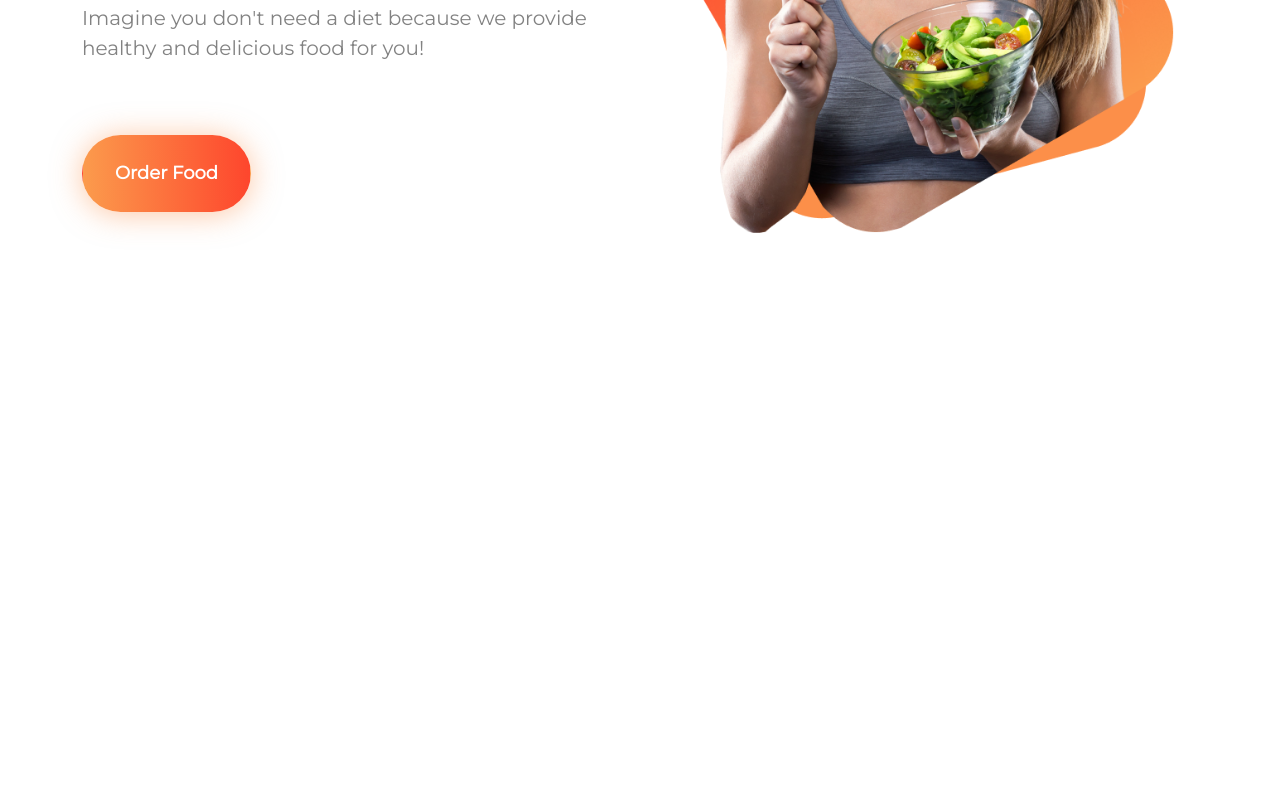
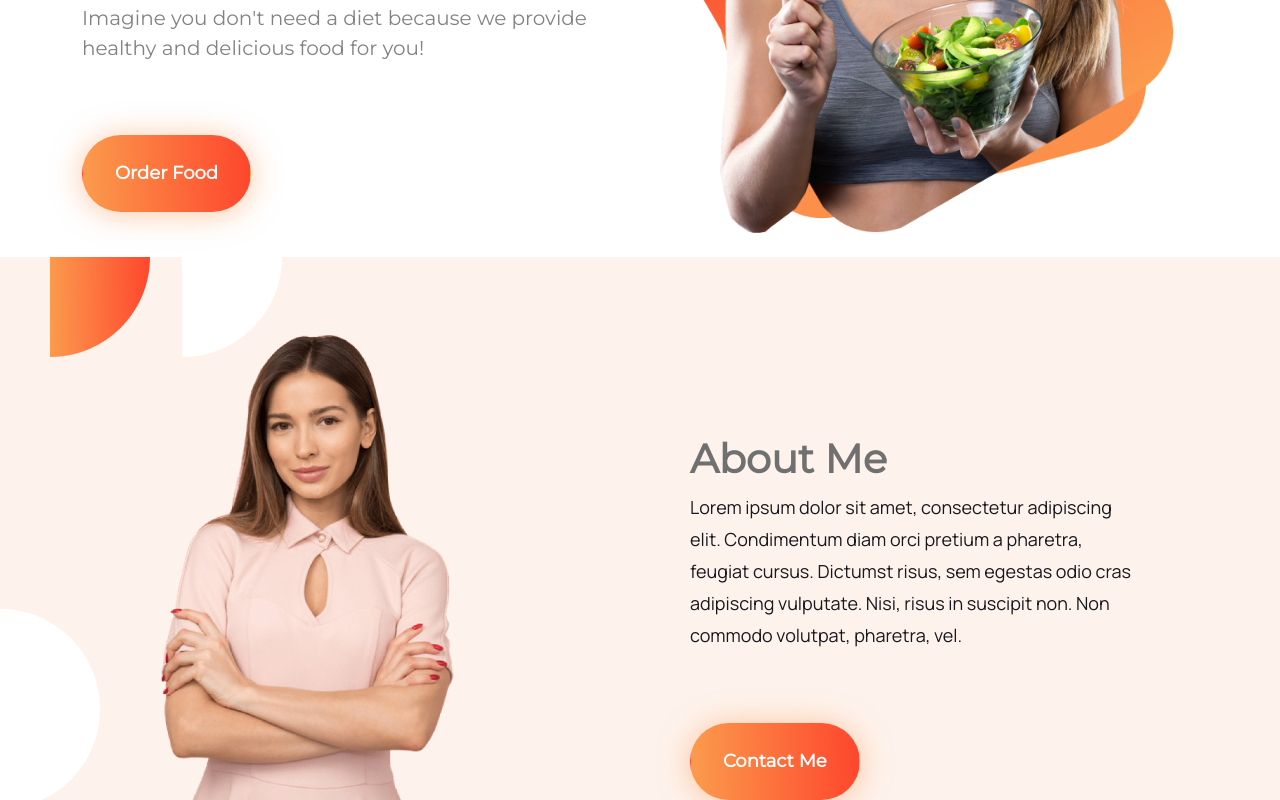
Before and after one commit to Hridoy3519/Food_Network-Bootstrap-Revision-, a plain HTML site: page index.html in a window 1280 px wide. Shown: the part 411-1211 px from the top of the page. Before the commit the page ends 800 px from the top, so only its background shows below. Drawn offline with nearby package versions, Linux system fonts and the light colour scheme.

Commit message:
About Section Done

```diff
--- a/index.html
+++ b/index.html
@@ -9,6 +9,7 @@
     <link rel="preconnect" href="https://fonts.googleapis.com">
     <link rel="preconnect" href="https://fonts.gstatic.com" crossorigin>
     <link href="https://fonts.googleapis.com/css2?family=Montserrat&display=swap" rel="stylesheet">
+    <link href="https://fonts.googleapis.com/css2?family=Manrope&display=swap" rel="stylesheet">
 
 
     <title>Food Network</title>
@@ -25,10 +26,29 @@
                 <h1><span class="colored-text">Skip</span> The Diet,<br> Just Eat Healthy<br> With
                     Food Network</h1>
                 <p>Imagine you don't need a diet because we provide <br> healthy and delicious food for you!</p>
-                <button type="button" class="btn order-btn">Order Food</button>
+                <button type="button" class="btn customized-btn">Order Food</button>
             </div>
             <div class="col-md-6">
                 <img class="img-fluid" src="./images/female/header.png" alt="">
+            </div>
+        </div>
+    </div>
+
+    <div class="about">
+        <div class="container">
+            <div class="row mt-5">
+                <div class="about-img col-md-5 d-flex justify-content-center">
+                    <img class="img-fluid" src="./images/female/about.png" alt="">
+                </div>
+                <div class="col-md-1"></div>
+                <div class="col-md-6 description">
+                    <h1>About Me</h1>
+                    <p>Lorem ipsum dolor sit amet, consectetur adipiscing <br> elit. Condimentum diam orci pretium a
+                        pharetra, <br> feugiat cursus. Dictumst risus, sem egestas odio cras <br> adipiscing vulputate.
+                        Nisi,
+                        risus in suscipit non. Non <br> commodo volutpat, pharetra, vel.</p>
+                    <button type="button" class="btn customized-btn">Contact Me</button>
+                </div>
             </div>
         </div>
     </div>
--- a/style.css
+++ b/style.css
@@ -19,7 +19,7 @@
     -webkit-text-fill-color: transparent;
 }
 
-.order-btn {
+.customized-btn {
     background: linear-gradient(88.33deg, #FBA24F -7.64%, #FF1E1E 145.94%);
     box-shadow: 0px 2px 30px rgba(252, 143, 73, 0.5);
     border-radius: 100px;
@@ -31,6 +31,38 @@
     font-family: 'Montserrat', sans-serif;
 }
 
+/* About Section */
+
+.about {
+    padding-top: 30px;
+    background-image: url('./images/shapes/aboutBng.png');
+}
+
+.about .about-img img {
+    width: 65%;
+}
+
+.about .description {
+    margin-top: 100px;
+    padding-left: 50px;
+}
+
+.about .description h1 {
+    font-family: 'Montserrat';
+    font-weight: 700;
+    font-size: 40px;
+    color: #707070;
+}
+
+.about .description p {
+    font-family: 'Manrope', sans-serif;
+    font-style: normal;
+    font-weight: 400;
+    font-size: 18px;
+    line-height: 32px;
+    color: #18191F;
+}
+
 
 /* Media Queries */
 @media only screen and (max-width:688px) {
@@ -38,4 +70,8 @@
         box-sizing: border-box;
         padding: 10px;
     }
+
+    .about {
+        background-image: url('./images/shapes/AboutBngSm.jpg');
+    }
 }
```
Also changed, not shown: images/female/about.png (renamed from images/female/Person Image.png), images/shapes/AboutBngSm.jpg (renamed from images/shapes/Frame 56.jpg), images/shapes/aboutBng.png (renamed from images/shapes/7.png).
